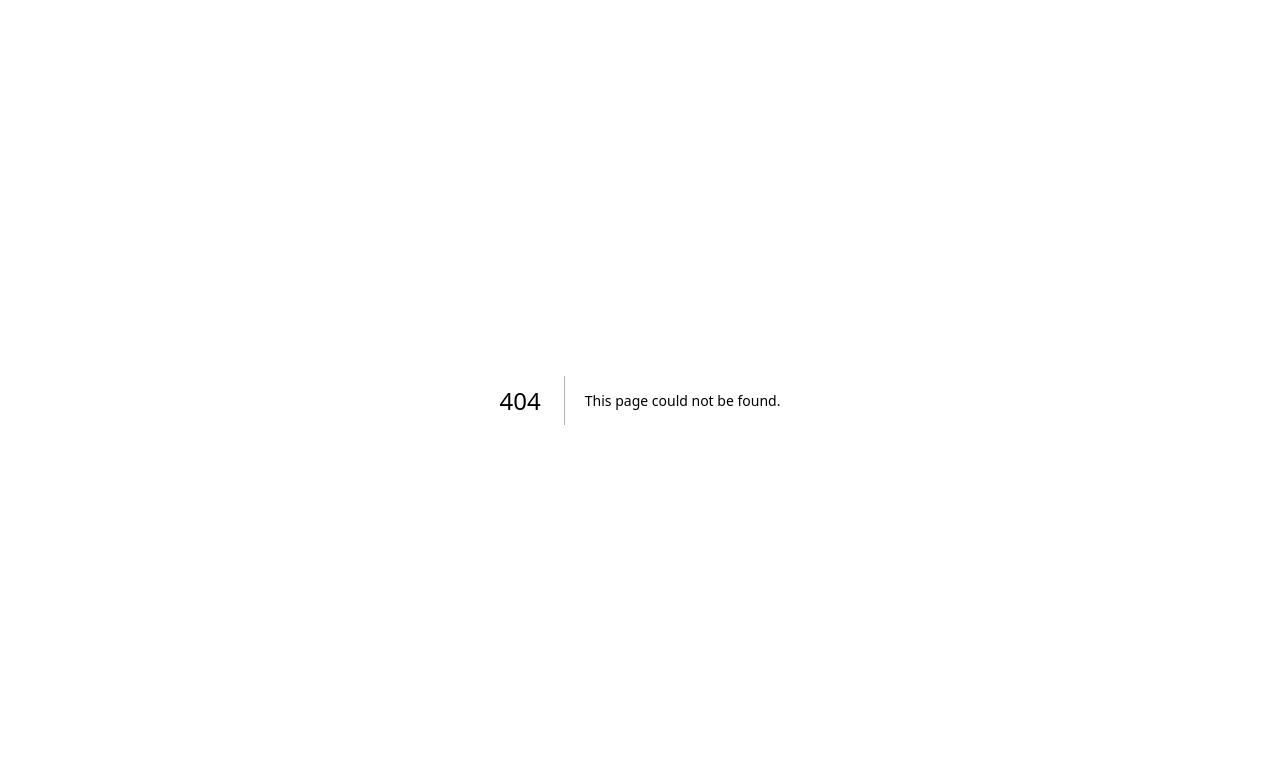
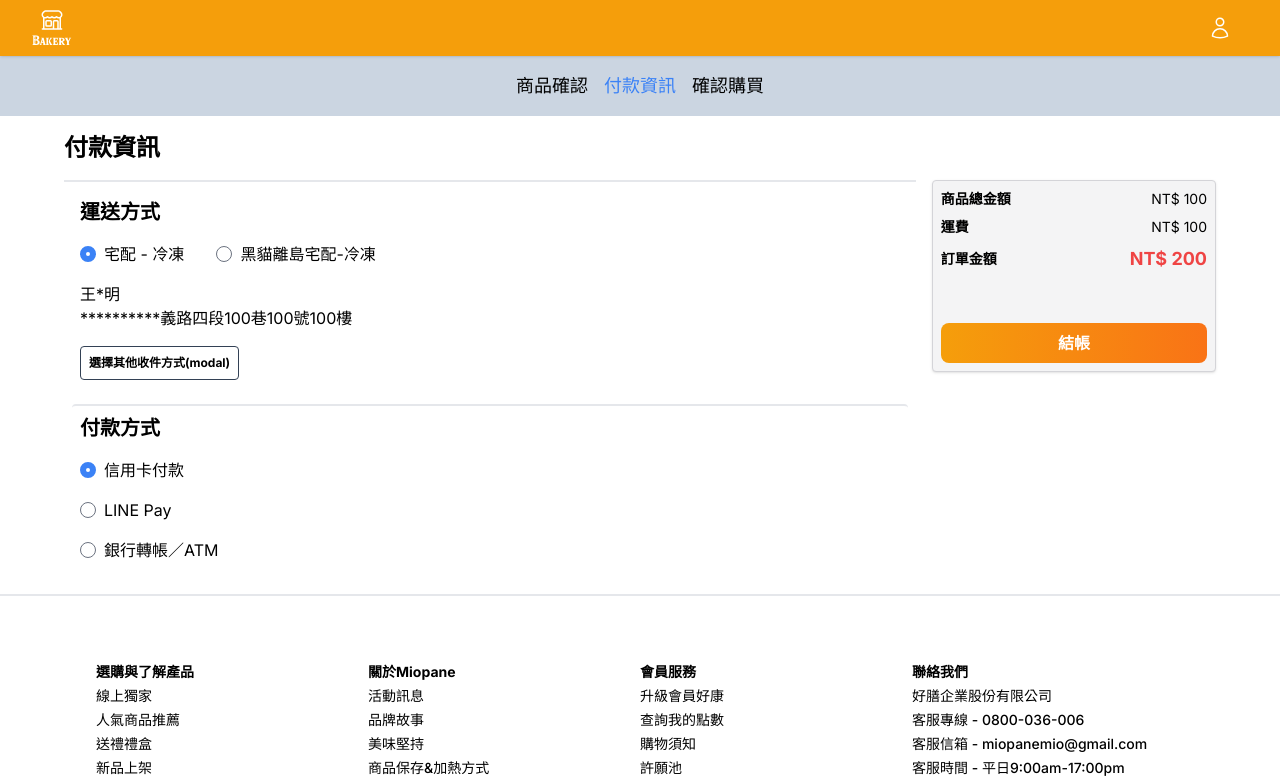
Before and after one commit to Yunlearning/bakey-demo, a Next.js app: page /deliver/choice/1 in a window 1280 px wide. Before the commit this address had no page. Shown: the top 779 px of the page. Built offline with nearby package versions, Linux system fonts and the light colour scheme; a web font is replaced by a local one.

Commit message:
choice and checkout page

```diff
--- /dev/null
+++ b/app/deliver/checkout/[id]/page.tsx
@@ -0,0 +1,61 @@
+"use client";
+import React, { useState } from "react";
+import Link from "next/link";
+import Image from "next/image";
+import { RiDeleteBin6Line } from "react-icons/ri";
+import { FaRegHeart } from "react-icons/fa";
+import { NumberInput } from "@/app/ui/components/inputs/inputComponents";
+import IconBtn from '@/app/ui/components/IconBtn';
+
+
+export default function Page({ params }: { params: { id: string } }) {
+    const id = params.id;
+    // const { cart, setCart } = useCart()
+    // const [cartTotal, setCartTotal] = useState(0)
+    // const [cartQuantity, setCartQuantity] = useState(0)
+
+    // useEffect(() => {
+    //     let total = 0
+    //     let quantity = 0
+    //     cart.forEach((item) => {
+    //         total += item.price * item.quantity
+    //         quantity += item.quantity
+    //     })
+    //     setCartTotal(total)
+    //     setCartQuantity(quantity)
+    // }, [cart])
+
+    return (
+        <div className="border-b-2 pb-4">
+            <ul className="bg-slate-300 py-4 flex flex-row justify-center items-center gap-4 text-lg">
+                <li>商品確認</li>
+                <li>付款資訊</li>
+                <li className="text-blue-500">確認購買</li>
+            </ul>
+            <div className="px-16 py-4">
+                <p className="font-bold text-2xl">結帳</p>
+            </div>
+            <ul className="flex flex-row items-center gap-4 px-16">
+                <li></li>
+                <li className="sticky top-20 z-19 flex-initial flex flex-col justify-between gap-4 w-1/4 h-48 border border-zinc-300 p-2 self-start bg-zinc-100 rounded shadow">
+                    <div className="flex flex-col gap-2">
+                        <div className="flex justify-between items-center text-sm">
+                            <p className=" font-bold">商品總金額</p>
+                            <p>NT$ 100</p>
+                        </div>
+                        <div className="flex justify-between items-center text-sm">
+                            <p className=" font-bold">運費</p>
+                            <p>NT$ 100</p>
+                        </div>
+                        <div className="flex justify-between items-center text-sm font-bold">
+                            <p className="font-bold">訂單金額</p>
+                            <p className="text-lg text-red-500">NT$ 100</p>
+                        </div>
+                    </div>
+
+                    <Link href="/deliver/checkout/1" className="flex-initial p-2 bg-gradient-to-r from-amber-500 to-orange-500 font-bold rounded-lg text-white text-center">結帳</Link>
+                </li>
+            </ul>
+        </div>
+    )
+}
--- /dev/null
+++ b/app/deliver/choice/[id]/page.tsx
@@ -0,0 +1,120 @@
+"use client";
+import React, { useState } from "react";
+import Link from "next/link";
+import Image from "next/image";
+import IconBtn from '@/app/ui/components/IconBtn';
+import { RadioInput } from "@/app/ui/components/inputs/inputComponents";
+import { SpringModal } from "@/app/ui/components/SpringModal";
+
+export default function Page({ params }: { params: { id: string } }) {
+    const id = params.id;
+    const [isOpen, setIsOpen] = useState(false)
+    const handleModalOpen = () => {
+        setIsOpen(true)
+    }
+    // const { cart, setCart } = useCart()
+    // const [cartTotal, setCartTotal] = useState(0)
+    // const [cartQuantity, setCartQuantity] = useState(0)
+
+    // useEffect(() => {
+    //     let total = 0
+    //     let quantity = 0
+    //     cart.forEach((item) => {
+    //         total += item.price * item.quantity
+    //         quantity += item.quantity
+    //     })
+    //     setCartTotal(total)
+    //     setCartQuantity(quantity)
+    // }, [cart])
+
+    return (
+        <div className="border-b-2 pb-4">
+            <ul className="bg-slate-300 py-4 flex flex-row justify-center items-center gap-4 text-lg">
+                <li>商品確認</li>
+                <li className="text-blue-500">付款資訊</li>
+                <li>確認購買</li>
+            </ul>
+            <div className="px-16 py-4">
+                <p className="font-bold text-2xl">付款資訊</p>
+            </div>
+            <ul className="flex flex-row items-center gap-4 px-16">
+                <li className="flex-initial w-3/4 p-2 flex flex-col gap-4 self-start border-t-2">
+                    <div className="flex-initial flex flex-col gap-4 bg-white rounded p-2">
+                        <p className="text-xl font-bold">運送方式</p>
+                        <div className="flex flex-row gap-8">
+                            <RadioInput
+                                htmlFor="deliver_0"
+                                label="宅配 - 冷凍"
+                                name="deliver"
+                                value="0"
+                                defaultChecked
+                            />
+                            <RadioInput
+                                htmlFor="deliver_1"
+                                label="黑貓離島宅配-冷凍"
+                                name="deliver"
+                                value="1"
+                            />
+                        </div>
+                        <div>
+                            <p>王*明</p>
+                            {/* <p>台北市大安區信義路四段100巷100號100樓</p> */}
+                            <p>**********義路四段100巷100號100樓</p>
+                        </div>
+                        <div>
+                            <button className="p-2 border border-slate-700 hover:border-amber-500 hover:text-orange-600 rounded font-bold text-xs "
+                                onClick={handleModalOpen}
+                            >選擇其他收件方式(modal)</button>
+                        </div>
+                        {/* <input type="text" placeholder="姓名" className="w-full p-2" />
+                        <input type="text" placeholder="地址" className="w-full p-2" /> */}
+                    </div>
+                    <div className="flex-initial flex flex-col gap-4 bg-white rounded p-2 border-t-2">
+                        <p className="text-xl font-bold">付款方式</p>
+                        <RadioInput
+                            defaultChecked
+                            htmlFor="creditCard"
+                            label="信用卡付款"
+                            name="payment"
+                            value="creditCard"
+                        />
+                        <RadioInput
+                            htmlFor="linePay"
+                            label="LINE Pay"
+                            name="payment"
+                            value="linePay"
+                        />
+                        <RadioInput
+                            htmlFor="ATM"
+                            label="銀行轉帳／ATM"
+                            name="payment"
+                            value="atm"
+                        />
+                    </div>
+                </li>
+                <li className="sticky top-20 z-19 flex-initial flex flex-col justify-between gap-4 w-1/4 h-48 border border-zinc-300 p-2 self-start bg-zinc-100 rounded shadow">
+                    <div className="flex flex-col gap-2">
+                        <div className="flex justify-between items-center text-sm">
+                            <p className=" font-bold">商品總金額</p>
+                            <p>NT$ 100</p>
+                        </div>
+                        <div className="flex justify-between items-center text-sm">
+                            <p className=" font-bold">運費</p>
+                            <p>NT$ 100</p>
+                        </div>
+                        <div className="flex justify-between items-center text-sm font-bold">
+                            <p className="font-bold">訂單金額</p>
+                            <p className="text-lg text-red-500">NT$ 200</p>
+                        </div>
+                    </div>
+                    <Link href="/deliver/checkout/1" className="flex-initial p-2 bg-gradient-to-r from-amber-500 to-orange-500 font-bold rounded-lg text-white text-center">結帳</Link>
+                </li>
+            </ul>
+            <SpringModal isOpen={isOpen} setIsOpen={setIsOpen} isMaskClosable={false}>
+                <div className="bg-white rounded">
+                    content
+                </div>
+            </SpringModal>
+        </div>
+    )
+}
--- a/app/deliver/list_cart/page.tsx
+++ b/app/deliver/list_cart/page.tsx
@@ -157,8 +157,8 @@ export default function Page() {
                                         <button className="border border-slate-500 rounded-lg w-10 h-10">-</button>
                                         <NumberInput
                                             value={amount}
-                                            min={1}
-                                            max={9}
+                                            // min={1}
+                                            // max={99}
                                             set={setAmount}
                                             className="text-center"
                                         />
@@ -179,14 +179,14 @@ export default function Page() {
                             </div>
                         </div>
                     </li>
-                    <li className="sticky top-20  z-19 flex-initial flex flex-col gap-4 w-1/4 border-2 p-2 pb-12 self-start bg-slate-200 rounded shadow">
-                        <div>
+                    <li className="sticky top-20  z-19 flex-initial flex flex-col justify-between gap-4 w-1/4 h-48  border border-zinc-300 p-2 self-start bg-zinc-100 rounded shadow">
+                        <div className="flex flex-col gap-2">
                             <p className="text-2xl font-bold">
                                 商品小計 <span className="text-xl">( 共2項 )</span>:
                             </p>
+                            <p className="text-lg font-bold text-red-500">NT$ 100</p>
                         </div>
-                        <p className="text-lg font-bold text-red-500">NT$ 100</p>
-                        <button className="p-2 bg-gradient-to-r from-amber-500 to-orange-500 font-bold rounded-lg text-white">付款資訊</button>
+                        <Link href="/deliver/choice/1" className="p-2 bg-gradient-to-r from-amber-500 to-orange-500 font-bold rounded-lg text-white text-center">付款資訊</Link>
                     </li>
                 </ul>
             </div>
--- a/app/ui/components/inputs/inputComponents.tsx
+++ b/app/ui/components/inputs/inputComponents.tsx
@@ -1,4 +1,5 @@
 
+import { inter } from "../../fonts";
 import "./style.css"
 
 interface NumberInputProps {
@@ -16,7 +17,9 @@ export const NumberInput: React.FC<NumberInputProps> = ({ className, value, set,
             className={className}
             type="number"
             value={value}
+            // defaultValue={value}
             onChange={(e) => {
+                console.log(e.target.value)
                 const value = parseInt(e.target.value)
                 if (value >= min && value <= max) {
                     set(value)
@@ -28,3 +31,37 @@ export const NumberInput: React.FC<NumberInputProps> = ({ className, value, set,
         />
     )
 }
+
+interface RadioInputProps {
+    label: string;
+    htmlFor: string;
+    name: string;
+    value?: string;
+    defaultChecked?: boolean;
+    checked?: boolean;
+    disabled?: boolean;
+    set?: (value: string) => void;
+}
+
+export const RadioInput: React.FC<RadioInputProps> = ({ label, htmlFor, name, value, defaultChecked, checked, disabled, set }) => {
+    return (
+        <div className="flex items-center">
+            <input
+                id={htmlFor}
+                className="hidden"
+                type="radio"
+                name={name}
+                value={value}
+                defaultChecked={defaultChecked}
+                disabled={disabled}
+            // checked={checked}
+            // onChange={(e) => set(e.target.value)}
+            />
+            <label htmlFor={htmlFor} className="flex items-center cursor-pointer">
+                <span className="w-4 h-4 inline-block mr-2 rounded-full border border-gray-500">
+                </span>
+                {label}
+            </label>
+        </div>
+    )
+}
--- a/app/ui/components/inputs/style.css
+++ b/app/ui/components/inputs/style.css
@@ -6,3 +6,15 @@ input[type="number"]::-webkit-outer-spin-button {
 input[type="number"]:focus-visible {
     outline: none;
 }
+
+input[type="radio"]:checked + label span {
+  border-color: rgb(59 130 246);
+  border: 6px solid  rgb(59 130 246);
+}
+input[type="radio"]:disabled + label span {
+  background:  rgb(212 212 216);
+  border-color:  rgb(212 212 216);
+}
+input[type="radio"]:disabled + label {
+  color: rgb(161 161 170);
+}
```
